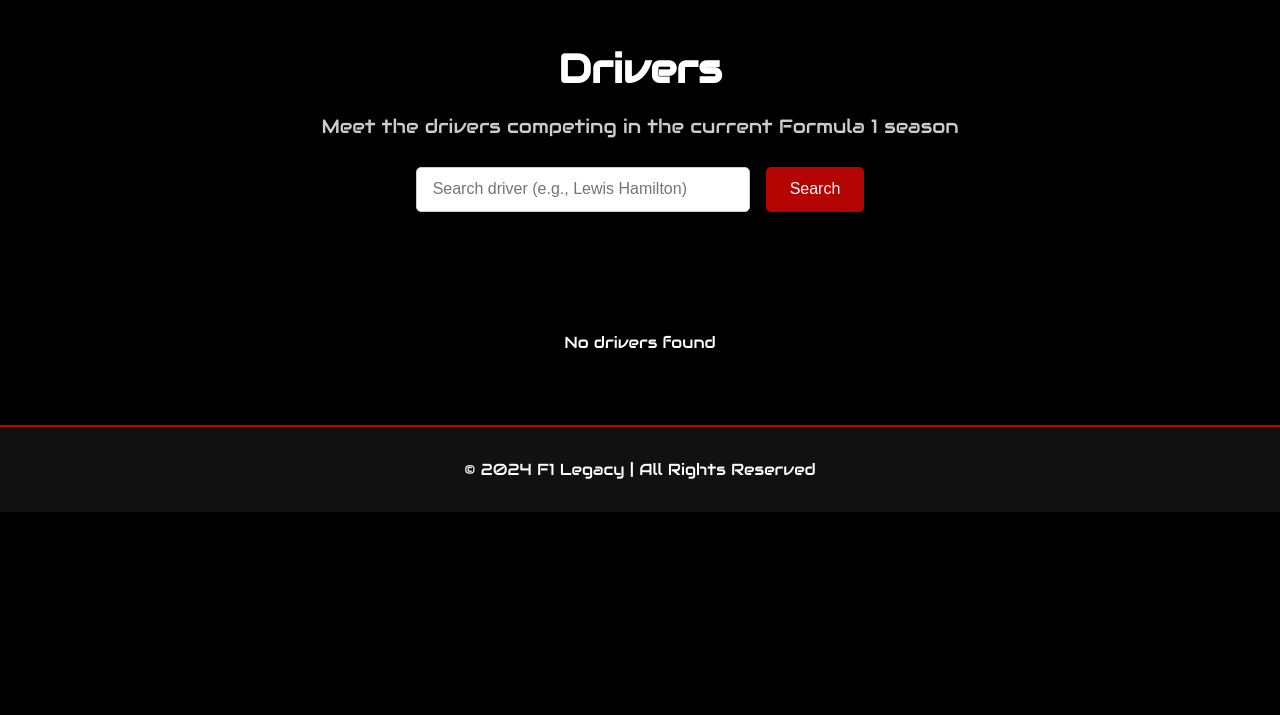
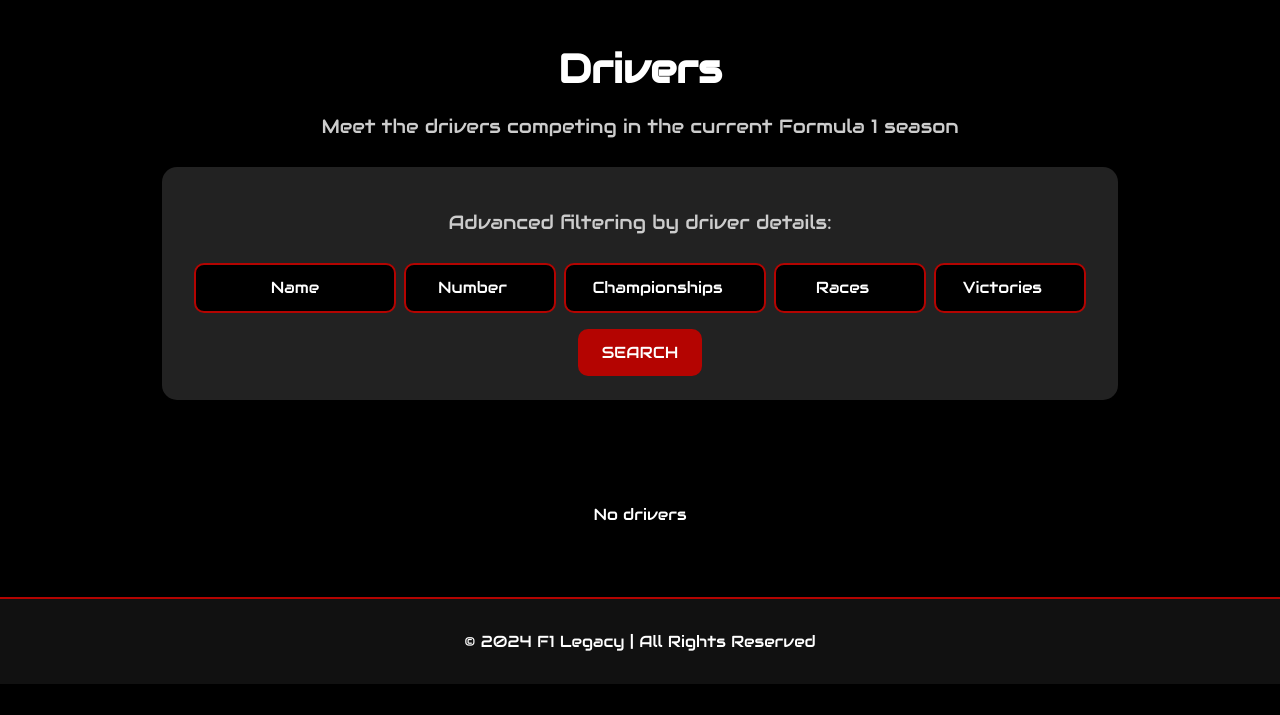
Before and after one commit to Angelgares/F1Legacy, a Django app: template f1legacy_project/f1legacy/templates/drivers.html in a window 1280 px wide. Shown: the part 85-800 px from the top of the page. Run offline with Django 5.2, Linux system fonts and the light colour scheme; the template is opened without the code that fills it, so the values that code supplies are empty.

Commit message:
feat: add advance filtering by driver details

```diff
--- a/f1legacy_project/f1legacy/static/styles.css
+++ b/f1legacy_project/f1legacy/static/styles.css
@@ -277,10 +277,9 @@ footer {
 }
 
 .search-form {
-    display: flex;
+    display: table-column;
     justify-content: center;
     gap: 1em;
-    margin-bottom: 2em;
 }
 
 .filter-select {
@@ -290,22 +289,71 @@ footer {
     font-size: 1rem;
 }
 
+.search-container {
+    background-color: #222;
+    padding: 1.5em 2em;
+    border-radius: 15px;
+    margin: 1em auto;
+    text-align: center;
+    box-shadow: 0px 4px 8px rgba(0, 0, 0, 0.3);
+    width: fit-content;
+    display: flex;
+    flex-direction: column;
+    align-items: center;
+}
+
+.search-row {
+    display: flex;
+    justify-content: center;
+    gap: 0.5em;
+    margin-bottom: 1em;
+}
+
+.search-row:last-child {
+    margin-bottom: 0;
+}
+
 .search-input {
-    padding: 0.8em 1em;
-    border: 1px solid #ccc;
-    border-radius: 5px;
+    font-family: 'Audiowide', sans-serif;
+    padding: 0.8em 1.5em;
+    border: 2px solid #b40401;
+    border-radius: 10px;
     font-size: 1rem;
-    width: 300px;
+    background-color: #000;
+    color: #fff;
+    text-align: center;
+}
+
+.search-input.small {
+    width: 100px;
+    color: #fff;
+}
+
+.search-input.large {
+    width: 150px;
+    color: #fff;
+}
+
+.search-input::placeholder {
+    color: #fff;
+}
+
+.search-input:focus {
+    outline: none;
+    border-color: #a00000;
 }
 
 .search-button {
+    font-family: 'Audiowide', sans-serif;
     background-color: #b40401;
     color: white;
     padding: 0.8em 1.5em;
     border: none;
-    border-radius: 5px;
+    border-radius: 10px;
     cursor: pointer;
     font-size: 1rem;
+    text-transform: uppercase;
+    transition: background-color 0.3s ease;
 }
 
 .search-button:hover {
--- a/f1legacy_project/f1legacy/templates/drivers.html
+++ b/f1legacy_project/f1legacy/templates/drivers.html
@@ -7,6 +7,7 @@
     <meta name="viewport" content="width=device-width, initial-scale=1.0">
     <title>Drivers - F1 Legacy</title>
     <link rel="stylesheet" href="{% static 'styles.css' %}">
+    <link rel="icon" type="image/x-icon" href="{% static 'f1.ico' %}">
     <link href="https://fonts.googleapis.com/css2?family=Audiowide&display=swap" rel="stylesheet">
 </head>
 
@@ -36,16 +37,27 @@
         <div class="driver-header">
             <h1>Drivers</h1>
             <p>Meet the drivers competing in the current Formula 1 season</p>
-            <form method="get" action="{% url 'drivers' %}" class="search-form">
-                <input
-                    type="text"
-                    name="q"
-                    placeholder="Search driver (e.g., Lewis Hamilton)"
-                    class="search-input"
-                    value="{{ query }}">
-                <button type="submit" class="search-button">Search</button>
-            </form>
+            <div class="search-container">
+                <p>Advanced filtering by driver details:</p>
+                <form method="get" action="{% url 'drivers' %}" class="search-form">
+                    <div class="search-row">
+                        <input type="text" name="q" placeholder="Name" class="search-input large" value="{{ query }}">
+                        <input type="number" name="number" placeholder="Number" class="search-input small"
+                            value="{{ request.GET.number }}">
+                        <input type="number" name="championships" placeholder="Championships" class="search-input large"
+                            value="{{ request.GET.championships }}">
+                        <input type="number" name="races" placeholder="Races" class="search-input small"
+                            value="{{ request.GET.races }}">
+                        <input type="number" name="victories" placeholder="Victories" class="search-input small"
+                            value="{{ request.GET.victories }}">
+                    </div>
+                    <div class="search-row no-margin">
+                        <button type="submit" class="search-button">Search</button>
+                    </div>
+                </form>
+            </div>
         </div>
+
         <div class="driver-container">
             {% if drivers %}
             {% for driver in drivers %}
@@ -71,7 +83,7 @@
             </div>
             {% endfor %}
             {% else %}
-            <p>No drivers found</p>
+            <p>No drivers </p>
             {% endif %}
         </div>
     </main>
```
Also changed, not shown: f1legacy_project/f1legacy/views.py (+78 -23 lines).
